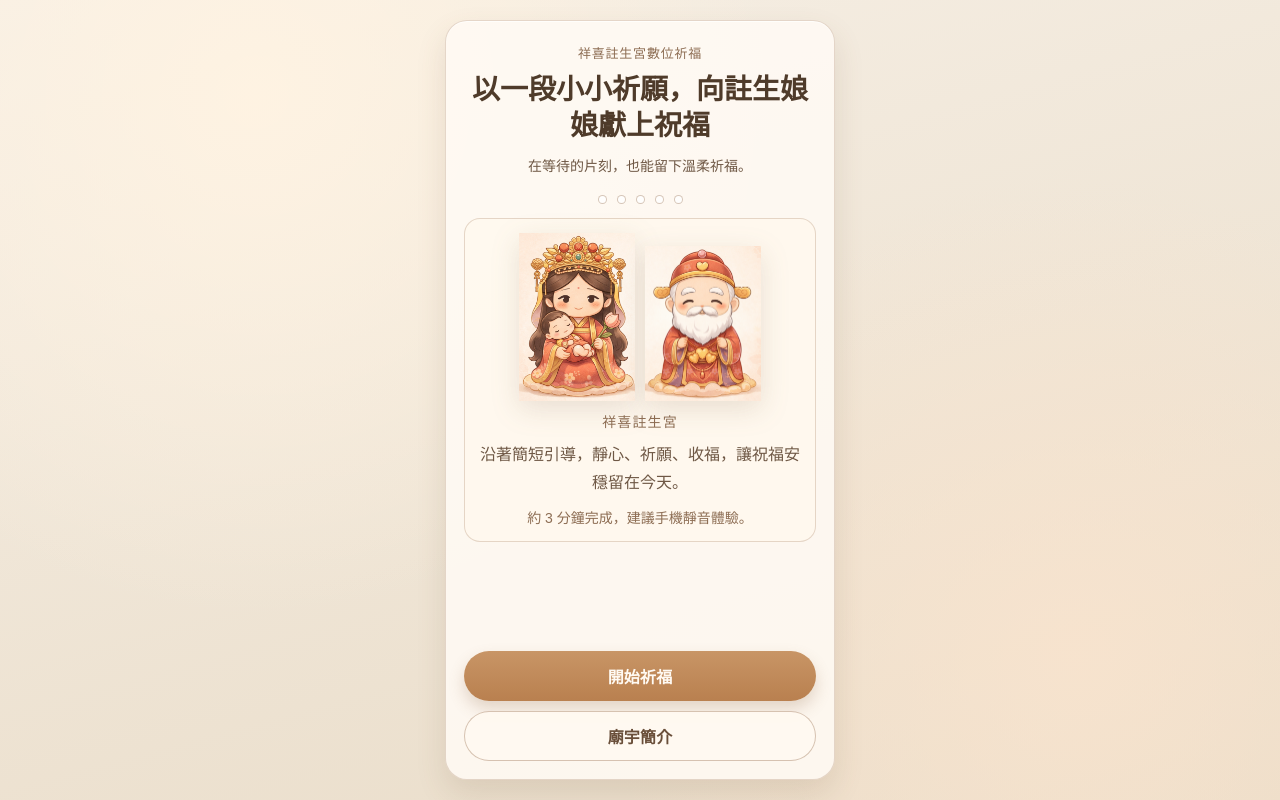
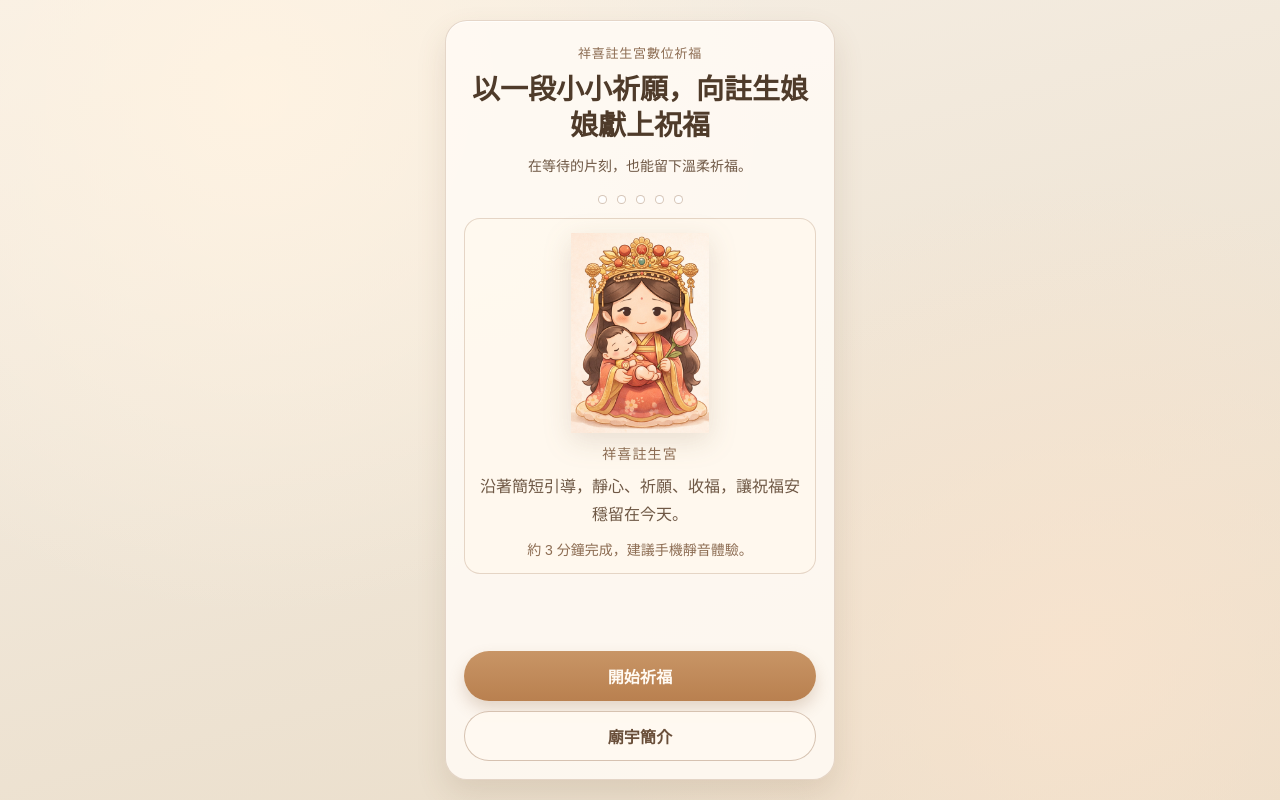
Before and after one commit to Pengcc77/temple, a Vue app: page / in a window 1280 px wide. Built offline with nearby package versions, Linux system fonts and the light colour scheme.

Commit message:
fix: separate mascot assets across different pages

```diff
--- a/src/pages/HomePage.vue
+++ b/src/pages/HomePage.vue
@@ -8,9 +8,8 @@
     <ProgressDots :current="0" :total="5" />
 
     <SectionCard tone="soft" class="u-stack-sm u-center u-fade-in">
-      <div class="hero-figures" aria-hidden="true">
+      <div class="hero-figure-wrap" aria-hidden="true">
         <img class="hero-figure" :src="goddessFigure" alt="" />
-        <img class="hero-figure" :src="elderFigure" alt="" />
       </div>
       <p class="temple-name">祥喜註生宮</p>
       <p class="intro-text">沿著簡短引導，靜心、祈願、收福，讓祝福安穩留在今天。</p>
@@ -33,7 +32,6 @@ import SectionCard from '../components/ui/SectionCard.vue'
 import TempleButton from '../components/ui/TempleButton.vue'
 import ProgressDots from '../components/ui/ProgressDots.vue'
 import goddessFigure from '../assets/01.png'
-import elderFigure from '../assets/02.png'
 
 const router = useRouter()
 
@@ -53,16 +51,15 @@ function goToAbout() {
   letter-spacing: 0.08em;
 }
 
-.hero-figures {
+.hero-figure-wrap {
   display: flex;
   justify-content: center;
-  align-items: end;
-  gap: 10px;
+  align-items: center;
 }
 
 .hero-figure {
-  width: 116px;
-  max-width: 34vw;
+  width: 138px;
+  max-width: 42vw;
   height: auto;
   object-fit: contain;
   filter: drop-shadow(0 8px 14px rgba(120, 84, 56, 0.16));
--- a/src/pages/ResultPage.vue
+++ b/src/pages/ResultPage.vue
@@ -15,8 +15,7 @@
       <p class="blessing-line">{{ displayBlessingMessage }}</p>
       <p class="today-date">今日日期：{{ todayLabel }}</p>
     </article>
-    <div class="blessing-figures u-fade-in" aria-hidden="true">
-      <img class="figure" :src="goddessFigure" alt="" />
+    <div class="blessing-figure-wrap u-fade-in" aria-hidden="true">
       <img class="figure" :src="elderFigure" alt="" />
     </div>
 
@@ -51,7 +50,6 @@ import { getRandomBlessing, wishTypeLabelMap } from '../data/blessings'
 import PageShell from '../components/ui/PageShell.vue'
 import ProgressDots from '../components/ui/ProgressDots.vue'
 import TempleButton from '../components/ui/TempleButton.vue'
-import goddessFigure from '../assets/01.png'
 import elderFigure from '../assets/02.png'
 
 const router = useRouter()
@@ -242,17 +240,16 @@ function goBack() {
   line-height: var(--line-copy-tight);
 }
 
-.blessing-figures {
+.blessing-figure-wrap {
   margin-top: var(--space-2);
   display: flex;
   justify-content: center;
-  align-items: end;
-  gap: 8px;
+  align-items: center;
 }
 
 .figure {
-  width: 84px;
-  max-width: 26vw;
+  width: 92px;
+  max-width: 28vw;
   height: auto;
   object-fit: contain;
   filter: drop-shadow(0 8px 14px rgba(120, 84, 56, 0.14));
```
